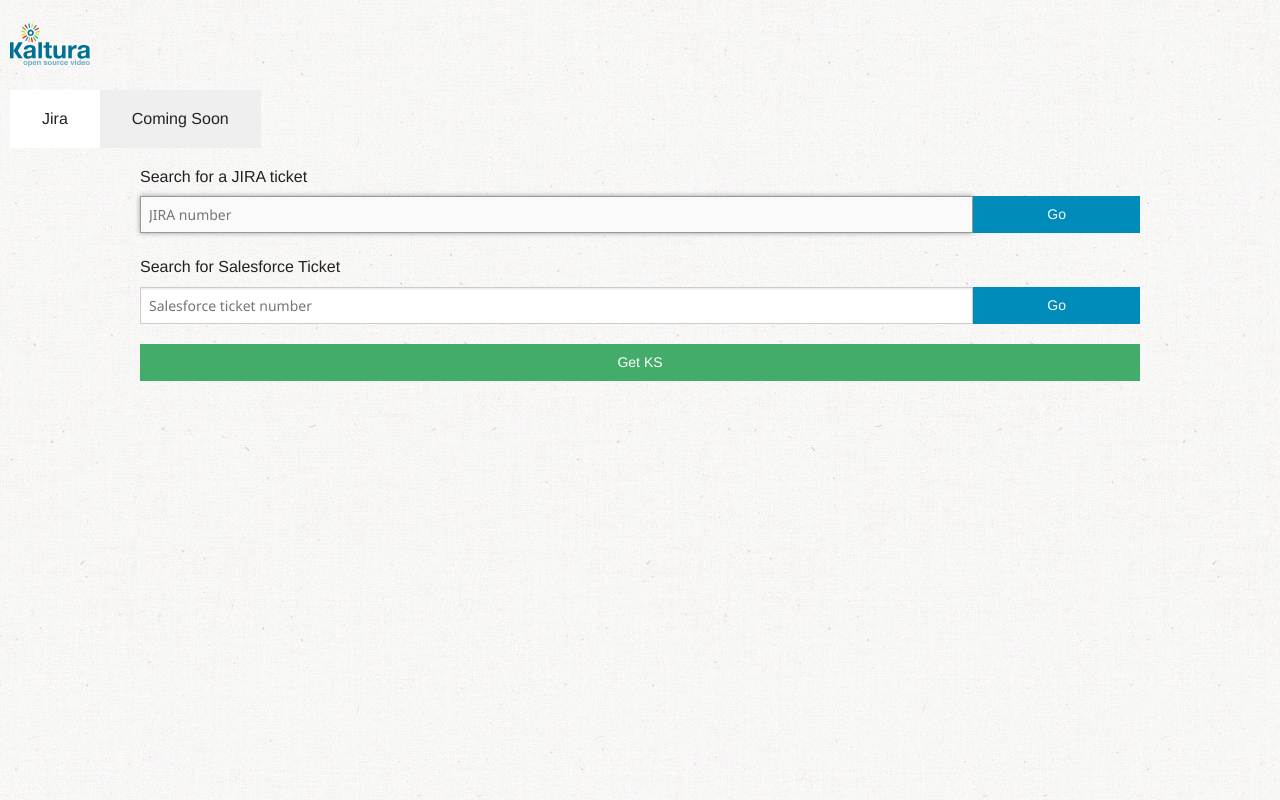
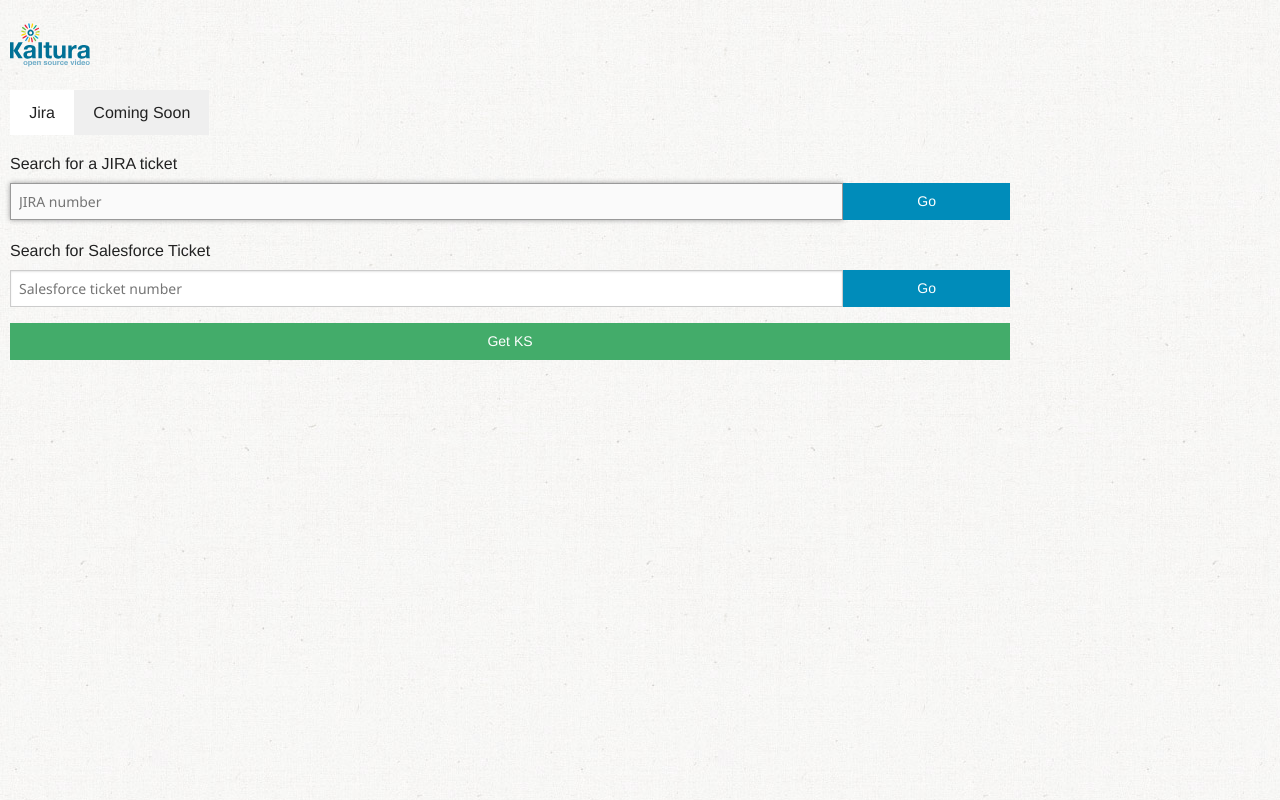
Before and after one commit to omridevk/CCExtension, a browser extension: page src/browser_action/browser_action.html in a window 1280 px wide. Drawn offline with Linux system fonts and the light colour scheme.

Commit message:
CSS changes
Layout changes

```diff
--- a/css/styles.css
+++ b/css/styles.css
@@ -3,13 +3,22 @@
 @import url('/css/responsive-tabs.css');
 
 html {
-  height:auto;
+  height:200px;
   width: auto;
+}
+
+.tabs dd > a, .tabs .tab-title > a {
+  padding: 0.60rem 1.2rem;
+}
+
+
+.button, .tabs-content{
+  margin:0;
 }
 
 #wrapper {
   height:auto;
-  min-width: 400px;
+  min-width: 300px;
   margin: 10px;
 }
 body {
```
